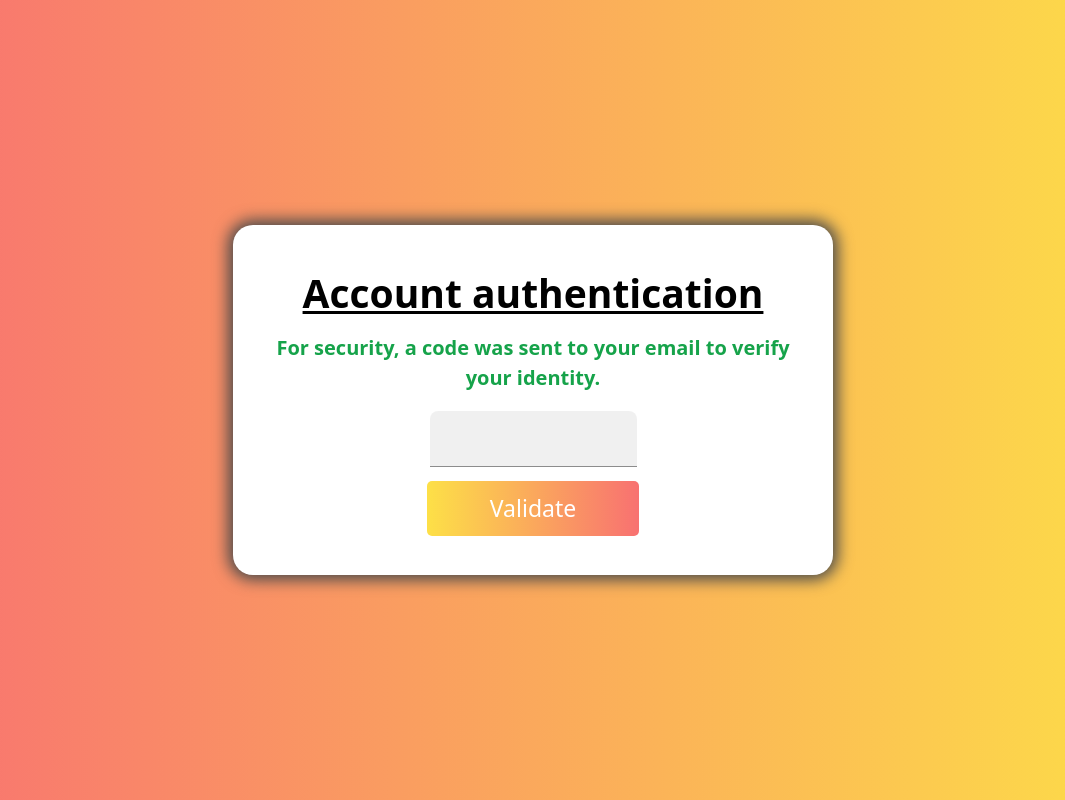
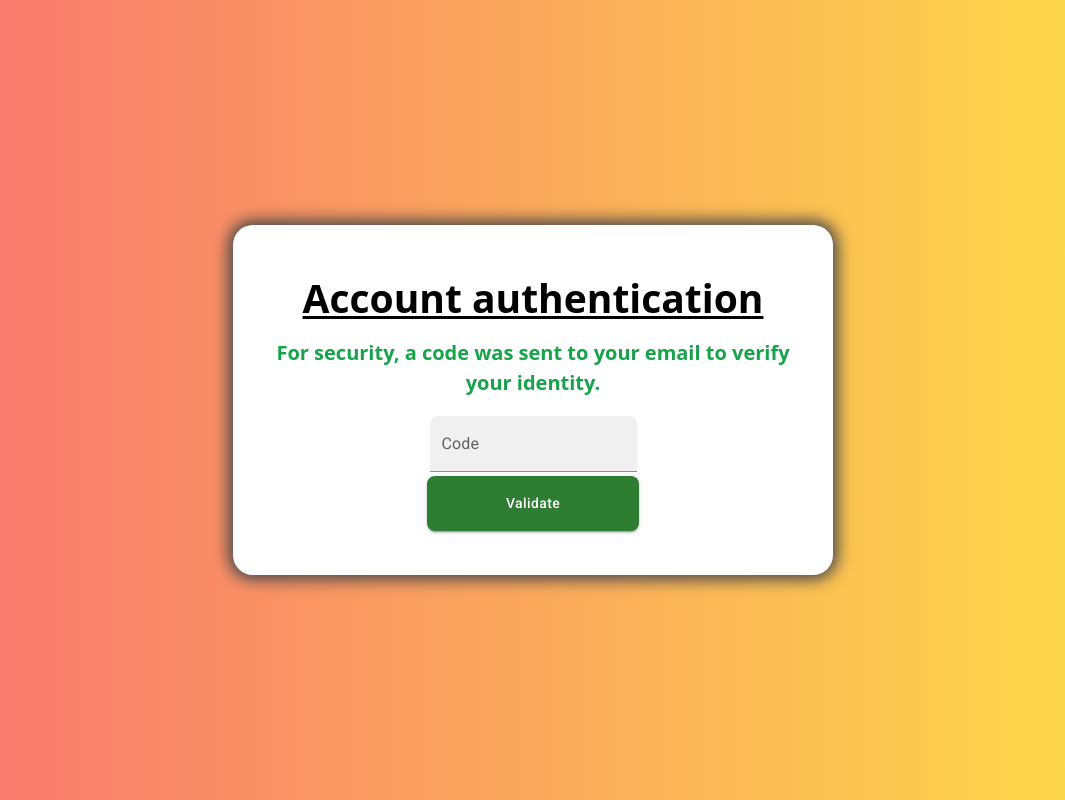
Before and after one commit to BRYANSFM/BRYAN-REUNIONES, a Next.js app: page /auth/crear-usuario/1 in a window 1280 px wide. Shown: the whole page, without its empty margins (107-1172 px from the left). Built offline with nearby package versions, Linux system fonts and the light colour scheme.

Commit message:
se agregaron los botones de material ui

```diff
--- a/src/app/auth/crear-usuario/[autenticar]/page.tsx
+++ b/src/app/auth/crear-usuario/[autenticar]/page.tsx
@@ -59,7 +59,7 @@ function Autenticar() {
         <TextField
           margin="dense"
           // fullWidth
-          // label="Code"
+          label="Code"
           type='number'
           error={errors?.code ? true : false}
           helperText={errors.code && errors.code.message}
@@ -78,17 +78,14 @@ function Autenticar() {
           })}
         />
 
-        <button
-          className=" mt-[10px] hover:bg-gradient-to-l hover:from-[red]  hover:to-[#9b9bb4] bg-gradient-to-l from-red-400 to-yellow-300 p-2 text-white  text-[23px] w-[211.5px] h-[55px] rounded-[5px] text-center">
-          Validate
-        </button>
-        {/* <Button
-          variant="outlined"
+        <Button
+          variant="contained"
           color="success"
-          className="mt-[10px] p-2 w-[211.5px] h-[55px] text-[23px]"
+          type="submit"
+          className=" text-green-600 mt-[10px] p-2 w-[211.5px] h-[55px] text-[23px]"
         >
           Validate
-        </Button> */}
+        </Button>
       </form>
 
     </div>
--- a/src/app/component/FormularioLOGIN.tsx
+++ b/src/app/component/FormularioLOGIN.tsx
@@ -1,6 +1,8 @@
 import { useForm,  } from 'react-hook-form';
 import TextField from "@mui/material/TextField";
 import Input from '@mui/material/Input';
+import Button from '@mui/material/Button';
+
 
 const FormularioLOGIN = ({ Datos} : {Datos: (event: any) => any}) => {
   const ClaseInput = '   p-[15px] h-[30px] w-full rounded-[5px] outline outline-[2px] outline-gray-300 placeholder:text-slate-600 focus:outline-lime-400 focus:outline-[2px]'
@@ -57,10 +59,14 @@ const FormularioLOGIN = ({ Datos} : {Datos: (event: any) => any}) => {
             }
           })}
         />
-
-        <button
-          className="  mt-[10px] hover:bg-[#083f48] bg-[#17b1c8] p-2 text-white  text-[23px] w-full h-[50px] rounded-[5px] flex justify-center items-center">Log in
-        </button>
+        <Button
+          color='success'
+          variant='contained'
+          fullWidth
+          type='submit'
+          className="p-2 text-green-600 h-[50px]  text-[25px] font-bold mt-[10px] flex justify-center items-center">
+          Log in
+        </Button>
       </form>
     </>
   )
--- a/src/app/component/FormularioSIGNUP.tsx
+++ b/src/app/component/FormularioSIGNUP.tsx
@@ -162,18 +162,13 @@ export const FormularioSIGNUP = ({ Datos }: { Datos: (event: {}) => any }) => {
             },
           })}
         />
-        {/* <Button
-          variant="outlined"
+        <Button
+          variant="contained"
            color="success"
-           className=" mt-[10px] p-2 text-[23px] w-full h-[50px] flex justify-center items-center">
+           type="submit"
+           className=" mt-[10px] p-2 text-[23px] text-green-600 w-full h-[50px] flex justify-center items-center">
           Sign up
-        </Button> */}
-
-        <button
-          className="  mt-[10px] hover:bg-[#083f48] bg-[#17b1c8] p-2 text-white  text-[23px] w-full h-[50px] rounded-[5px] flex justify-center items-center">Sign Up
-        </button>
-
-        {/* <pre>{JSON.stringify(watch(), null, 2)}</pre> */}
+        </Button>
       </form>
     </>
   )
--- a/src/app/page.tsx
+++ b/src/app/page.tsx
@@ -35,7 +35,7 @@ export default function Home() {
         Datos={(data) => addIniciarSesion.mutate({ body: data })}
       />
 
-      <Link href={'/auth/crear-usuario'} >\
+      <Link href={'/auth/crear-usuario'} >
         <Button
           color="secondary"
           className="text-[#808080] text-[19px] font-bold mt-[20px]">
```
